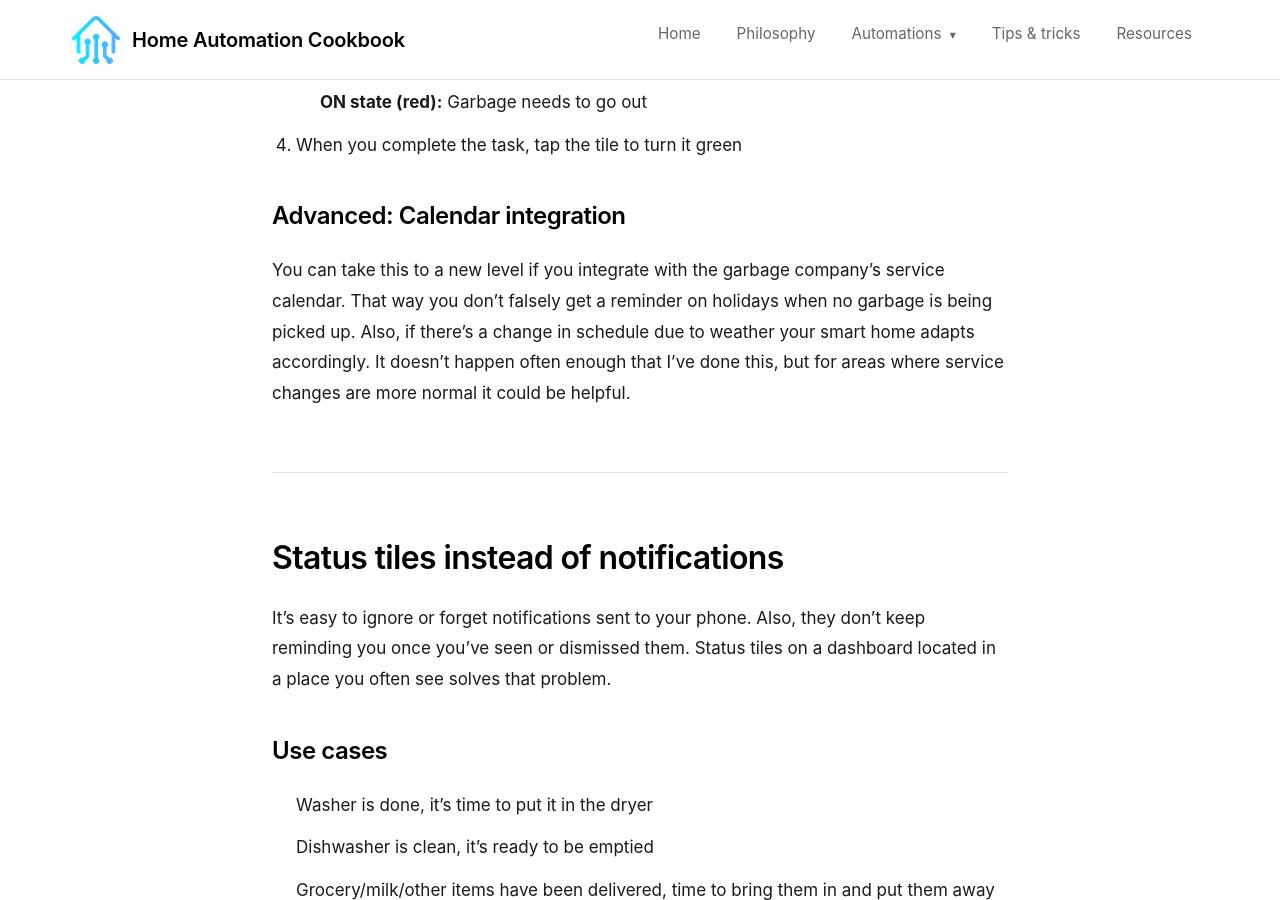
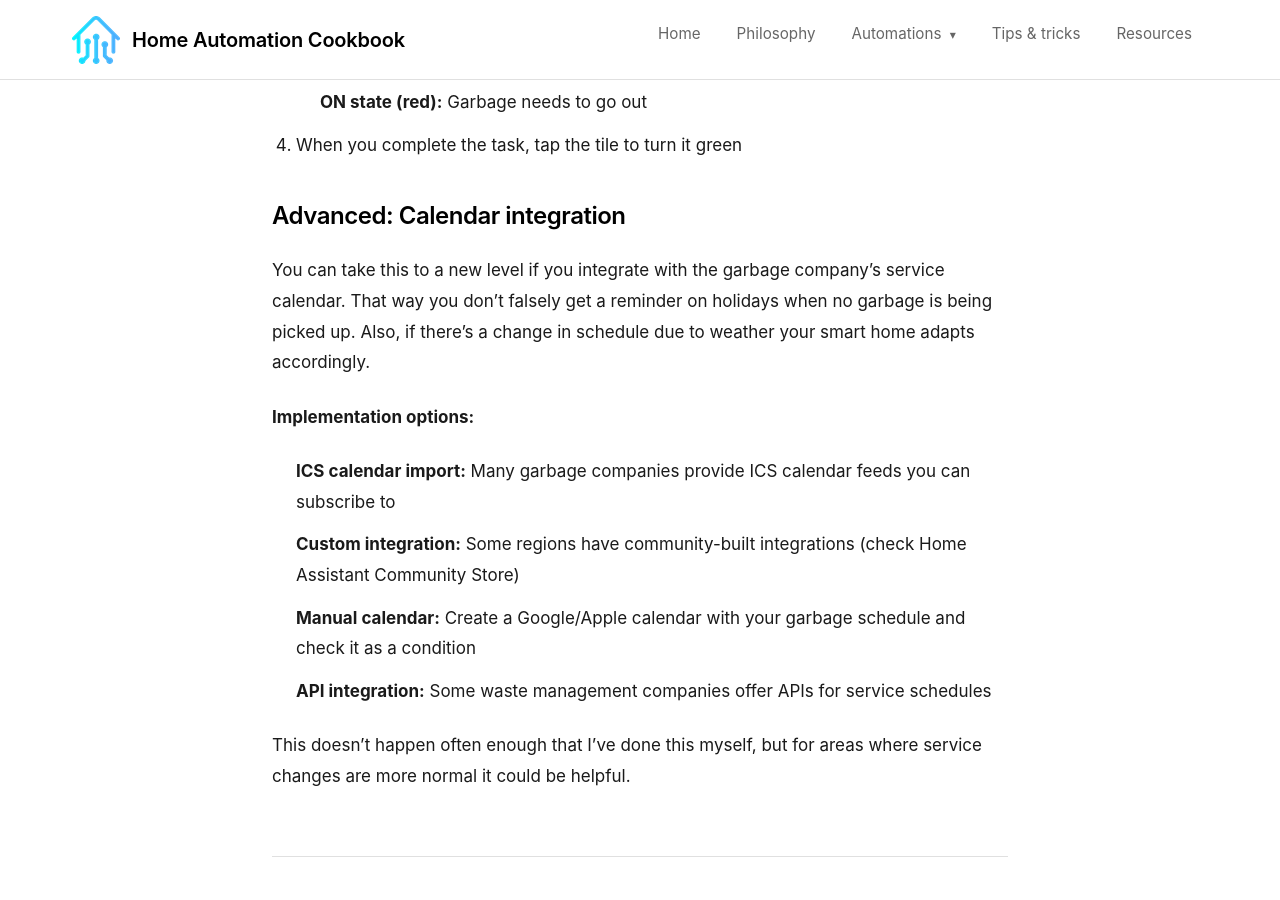
Before and after one commit to madskristensen/HomeAutomationCookbook, a Jekyll site: the page built from docs/automation/misc/dashboards.md, in a window 1280 px wide and 900 px high, scrolled down 3634 px. Built offline with Jekyll 4.4.1, drawn with Linux system fonts in a browser that asks for light colours.

Commit message:
Address code review feedback for documentation clarity
Co-authored-by: madskristensen <1258877+madskristensen@users.noreply.github.com>

```diff
--- a/docs/automation/misc/dashboards.md
+++ b/docs/automation/misc/dashboards.md
@@ -153,7 +153,15 @@ THEN turn on "Garbage Out" virtual switch
 
 ### Advanced: Calendar integration
 
-You can take this to a new level if you integrate with the garbage company's service calendar. That way you don't falsely get a reminder on holidays when no garbage is being picked up. Also, if there's a change in schedule due to weather your smart home adapts accordingly. It doesn't happen often enough that I've done this, but for areas where service changes are more normal it could be helpful.
+You can take this to a new level if you integrate with the garbage company's service calendar. That way you don't falsely get a reminder on holidays when no garbage is being picked up. Also, if there's a change in schedule due to weather your smart home adapts accordingly.
+
+**Implementation options:**
+- **ICS calendar import:** Many garbage companies provide ICS calendar feeds you can subscribe to
+- **Custom integration:** Some regions have community-built integrations (check Home Assistant Community Store)
+- **Manual calendar:** Create a Google/Apple calendar with your garbage schedule and check it as a condition
+- **API integration:** Some waste management companies offer APIs for service schedules
+
+This doesn't happen often enough that I've done this myself, but for areas where service changes are more normal it could be helpful.
 
 ---
 
```
Also changed, not shown: docs/automation/misc/teeth-brushing-reminder.md (+1 -1 lines), docs/automation/security/fire-safety.md (+1 -1 lines).
